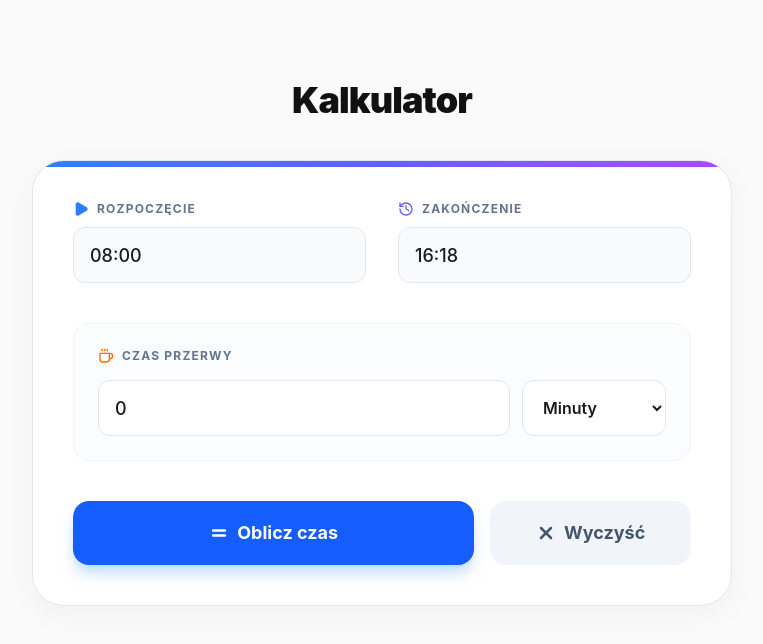
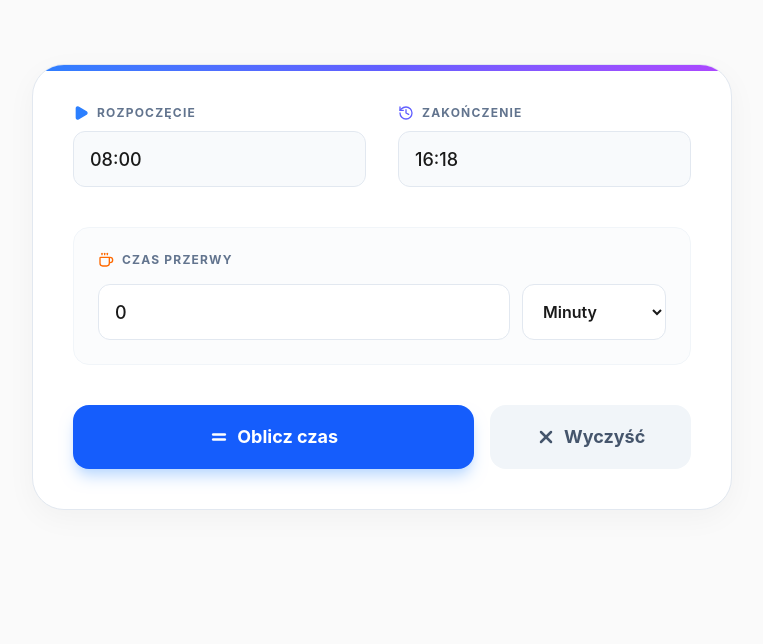
Before and after one commit to pracakod/kalkulator, a Next.js app: page / in a window 1280 px wide. Shown: the top 644 px of the page, without its empty margins (258-1021 px from the left). Built offline with nearby package versions, Linux system fonts and the light colour scheme.

Commit message:
Remove header for ultra-minimalist UI

```diff
--- a/app/page.tsx
+++ b/app/page.tsx
@@ -146,10 +146,7 @@ export default function Home() {
 
   return (
     <div className="min-h-screen bg-[#fafafa] text-[#1a1a1a] p-4 md:p-8 font-sans selection:bg-blue-100 pb-24">
-      <div className="max-w-[700px] mx-auto pt-6 md:pt-12">
-        <div className="mb-10 text-center">
-          <h1 className="text-4xl font-black tracking-tight mb-2 text-[#111]">Kalkulator</h1>
-        </div>
+      <div className="max-w-[700px] mx-auto pt-4 md:pt-8">
 
         <div className="bg-white border border-slate-200 rounded-[2rem] shadow-[0_8px_30px_rgb(0,0,0,0.04)] p-6 md:p-10 mb-8 overflow-hidden relative">
           <div className="absolute top-0 left-0 w-full h-1.5 bg-gradient-to-r from-blue-500 via-indigo-500 to-purple-500"></div>
```
